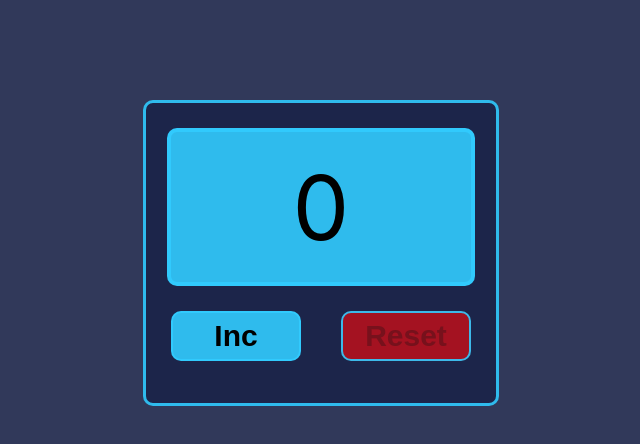
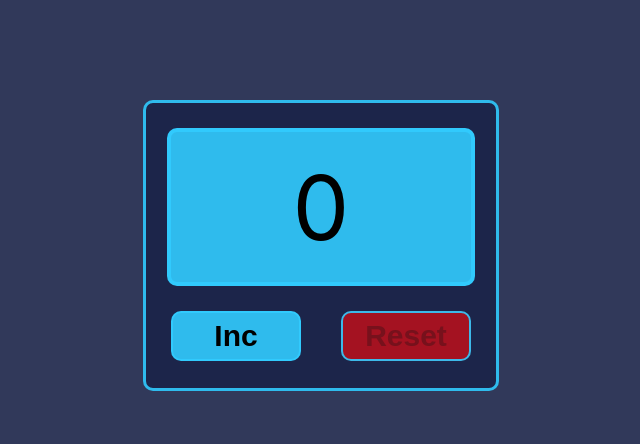
Before and after one commit to AndreiSavelyev1989/Counter, a React (Create React App) app: page / in a window 1280 px wide. Shown: the top 444 px of the page, without its empty margins (319-959 px from the left). Built offline with nearby package versions, Linux system fonts and the light colour scheme.

Commit message:
refactored Counter height

```diff
--- a/src/components/Counter/Counter.module.css
+++ b/src/components/Counter/Counter.module.css
@@ -1,6 +1,6 @@
 .counter {
     width: 350px;
-    height: 300px;
+    height: 285px;
     border: 3px solid rgba(50,205,255,0.9);
     margin: 100px auto;
     background: rgba(27,36,73,0.9);
```
